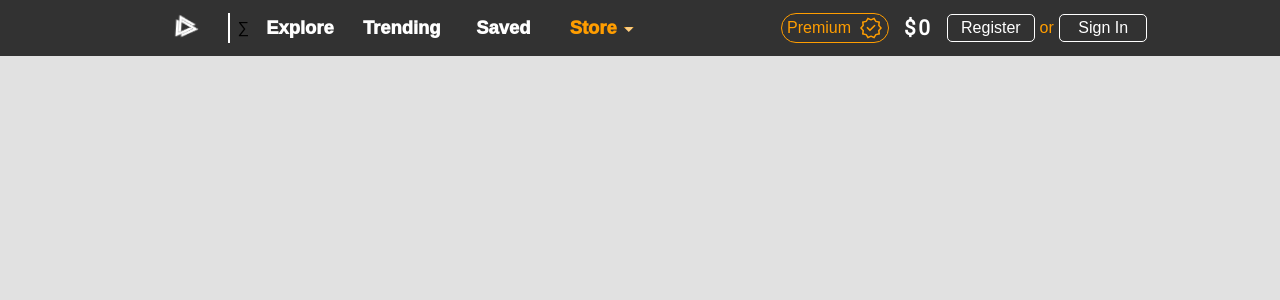
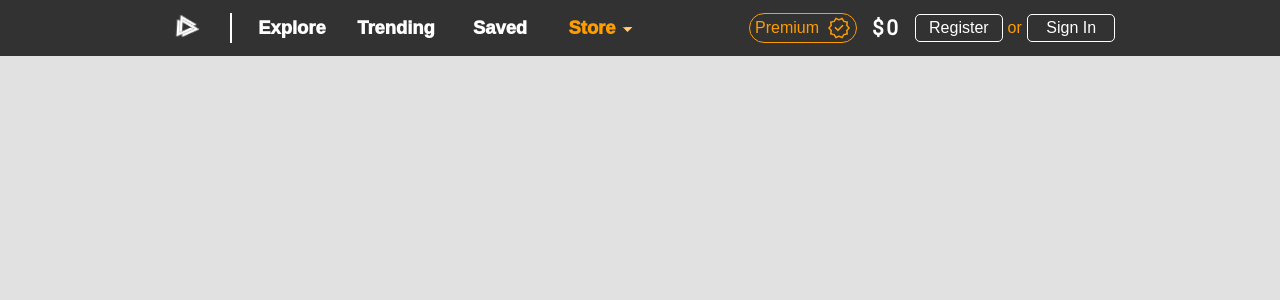
Before and after one commit to HudsonBean/UselessWebsite, a React (Create React App) app in the folder client/: page / in a window 1280 px wide. Shown: the top 300 px of the page. Built offline with nearby package versions, Linux system fonts and the light colour scheme; a web font is replaced by a local one.

Commit message:
Moved over the right-navbar

```diff
--- a/client/src/modules/Navbar.js
+++ b/client/src/modules/Navbar.js
@@ -31,7 +31,7 @@ function Navbar(setUser) {
             ></img>
           </a>
         </div>
-        ∑
+
         <div className="explore">
           <a href={"/Explore"}>Explore</a>
         </div>
--- a/client/src/styles/Navbar.css
+++ b/client/src/styles/Navbar.css
@@ -110,7 +110,7 @@
   transform: rotate(60deg);
 }
 .nav-bar .nav-bar-right {
-  margin-right: 18rem;
+  margin-right: 20rem;
   display: flex;
   justify-content: center;
   align-items: center;
--- a/client/src/styles/Navbar.scss
+++ b/client/src/styles/Navbar.scss
@@ -136,7 +136,7 @@ $CTA: rgb(255, 157, 0);
   }
 
   .nav-bar-right {
-    margin-right: 18rem;
+    margin-right: 20rem;
     display: flex;
     justify-content: center;
     align-items: center;
```
